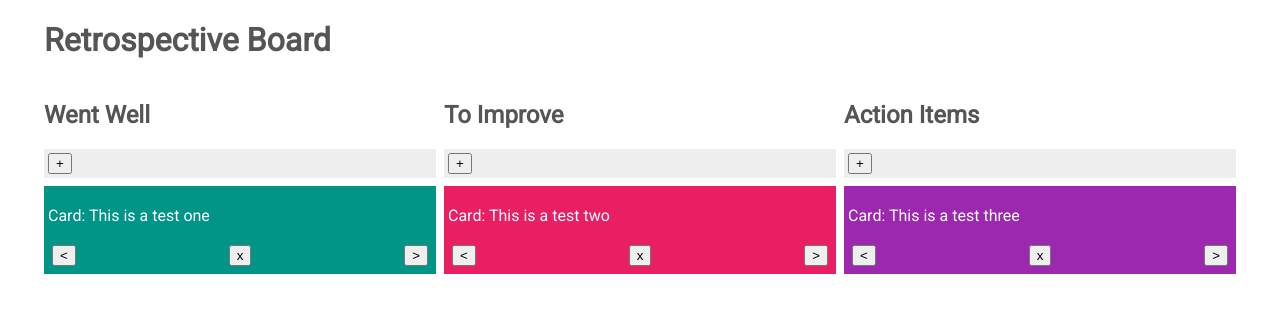
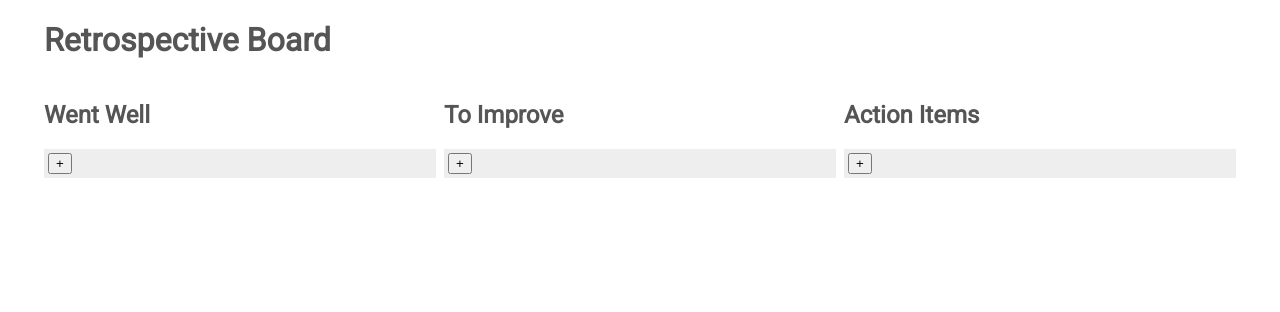
Before and after one commit to simi823/retro-board, a React (Create React App) app: page / in a window 1280 px wide. Shown: the top 312 px of the page. Built offline with nearby package versions, Linux system fonts and the light colour scheme.

Commit message:
Works all in one class

```diff
--- a/src/App.js
+++ b/src/App.js
@@ -5,40 +5,34 @@ const categories = [
   {
     category_id: 1,
     name: 'Went Well',
-    colorId: 'ww',
-    color: '#019588',
     showNewCard: false,
-    cards: [{ card_id: 0, title: 'Card: This is a test one' }],
+    cards: [],
   },
   {
     category_id: 2,
     name: 'To Improve',
-    colorId: 'ti',
-    color: '#e91e63',
     showNewCard: false,
-    cards: [{ card_id: 0, title: 'Card: This is a test two' }],
+    cards: [],
   },
   {
     category_id: 3,
     name: 'Action Items',
-    colorId: 'ai',
-    color: '#9c28b0',
     showNewCard: false,
-    cards: [{ card_id: 0, title: 'Card: This is a test three' }],
+    cards: [],
   },
 ];
 
 function Card(props) {
-  console.log("Card: ", props);
+    console.log(props);
   return (
-    <div>
-      <div key={props.card_id}>
-        <p>{props.title}</p>
+      <div key={props.card_index} className="Retro">
+          <div key={props.card.card_id}>
+              <p>{props.card.title}</p>
           </div>
-      <div>
-        <button onClick={props.moveLeft(props.category_id, props.card_id)}>&lt;</button>
-        <button onClick={props.deleteCard(props.category_id, props.card_id)}>x</button>
-        <button onClick={props.moveRight(props.category_id, props.card_id)}>&gt;</button>
+          <div className="Retro ButtonGroup">
+              <button onClick={e => props.moveLeft(props.cat_index, props.card.card_id)}>&lt;</button>
+              <button onClick={e => props.deleteCard(props.cat_index, props.card.card_id)}>x</button>
+              <button onClick={e => props.moveRight(props.cat_index, props.card.card_id)}>&gt;</button>
           </div>
       </div>
     )
@@ -86,59 +80,29 @@ class App extends Component {
     };
 
     moveLeft = (cat_index, card_id) => {
-        this.setState({
-            newCatIndex: (cat_index === 0) ? this.state.categories.length - 1 : cat_index - 1
-        });
-        console.log(this.state.newCatIndex);
+        const newCatIndex = (cat_index === 0) ? this.state.categories.length - 1 : cat_index - 1;
+        const cardToMove = this.state.categories[cat_index].cards.filter((card, idx) => {return card.card_id === card_id ? card : null;});
         this.setState({
             categories: this.state.categories.map((category, index) => {
-                if (cat_index === index) {
-                    // Remove from current Category
-                    let cardToMoveIndex = category.cards.findIndex(x => x.card_id === card_id);
-                    this.setState({cardToMove: category.cards[cardToMoveIndex]});
-                    category.cards = category.cards.filter((card, card_index) => {
-                        return card.card_id !== card_id;
-                    })
-                } else if (cat_index === this.state.newCatIndex) {
-                    // Add to new Category
-                    category.cards = category.cards.push(this.state.cardToMove);
-                };
+                if (category.category_id === this.state.categories[newCatIndex].category_id) {
+                    category.cards.push(cardToMove[0]);
+                }
                 return category;
             }),
-            cardToMove: null
-        });
+        }, this.deleteCard(cat_index, card_id));
     };
 
     moveRight = (cat_index, card_id) => {
-        if (cat_index === this.state.categories.length - 1) {
-            this.setState({ newCatIndex: 0 });
-        } else {
-            this.setState({ newCatIndex: cat_index + 1 });
-        };
-        console.log("newCatIndex: " + this.state.newCatIndex);
+        const newCatIndex = (cat_index === this.state.categories.length - 1) ? 0 : cat_index + 1;
+        const cardToMove = this.state.categories[cat_index].cards.filter((card, idx) => { return card.card_id === card_id ? card : null; });
         this.setState({
             categories: this.state.categories.map((category, index) => {
-                // Remove from current Category
-                if (cat_index === index) {
-                    let cardToMoveIndex = category.cards.findIndex(x => x.card_id === card_id);
-                    this.setState({ cardToMove: category.cards[cardToMoveIndex] });
-                    category.cards = category.cards.filter((card, card_index) => {
-                        return card.card_id !== card_id;
-                    })
-                }
-                return category;
-            })
-        });
-        this.setState({
-            categories: this.state.categories.map((category, index) => {
-                // Move to new Category
-                if (cat_index === this.state.newCatIndex) {
-                    category.cards = category.cards.push(this.state.cardToMove);
+                if (category.category_id === this.state.categories[newCatIndex].category_id) {
+                    category.cards.push(cardToMove[0]);
                 }
                 return category;
             }),
-            cardToMove: null
-        })
+        }, this.deleteCard(cat_index, card_id));
     };
 
     deleteCard = (cat_index, card_id) => {
@@ -154,7 +118,6 @@ class App extends Component {
     };
 
   render() {
-    console.log("Main render: ", this.state);
     const { showAddCard } = this.state;
     return (
     <div className="content">
@@ -189,8 +152,18 @@ class App extends Component {
                                     <button onClick={e => this.deleteCard(cat_index, card.card_id)}>x</button>
                                     <button onClick={e => this.moveRight(cat_index, card.card_id)}>&gt;</button>
                                 </div>
-                                    </div>;
-                                })}
+                            </div>
+
+/*                                     <Card
+                                    card={card}
+                                    card_index={card_index}
+                                    moveLeft={this.moveLeft}
+                                    deleteCard={this.deleteCard}
+                                    moveRight={this.moveRight}
+                                    categories={this.state.categories}
+                                    /> */
+                                }
+                            )}
                         </div>
                     </div>;
             })}
```
Lines whose indentation alone changed are shown as unchanged.
